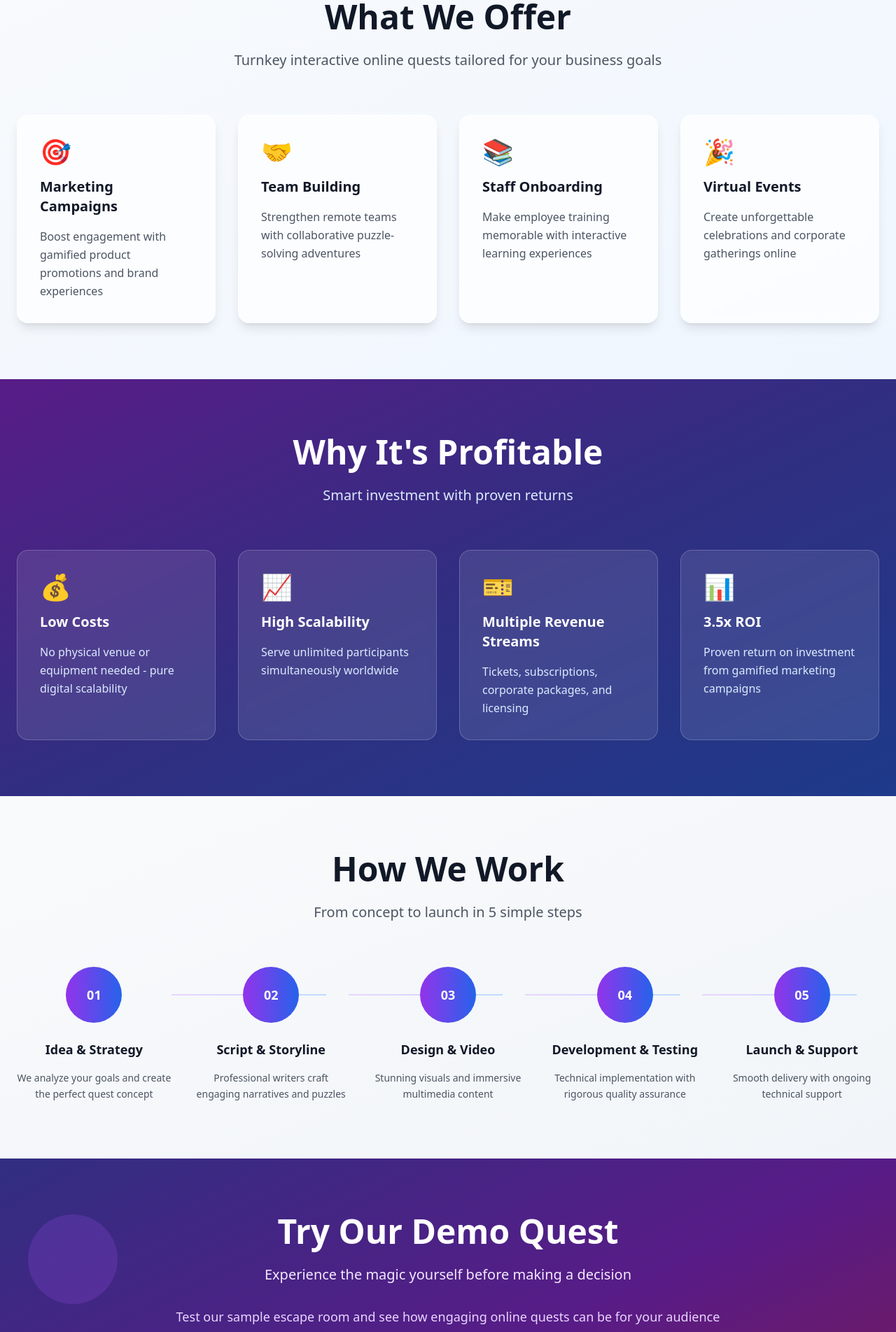
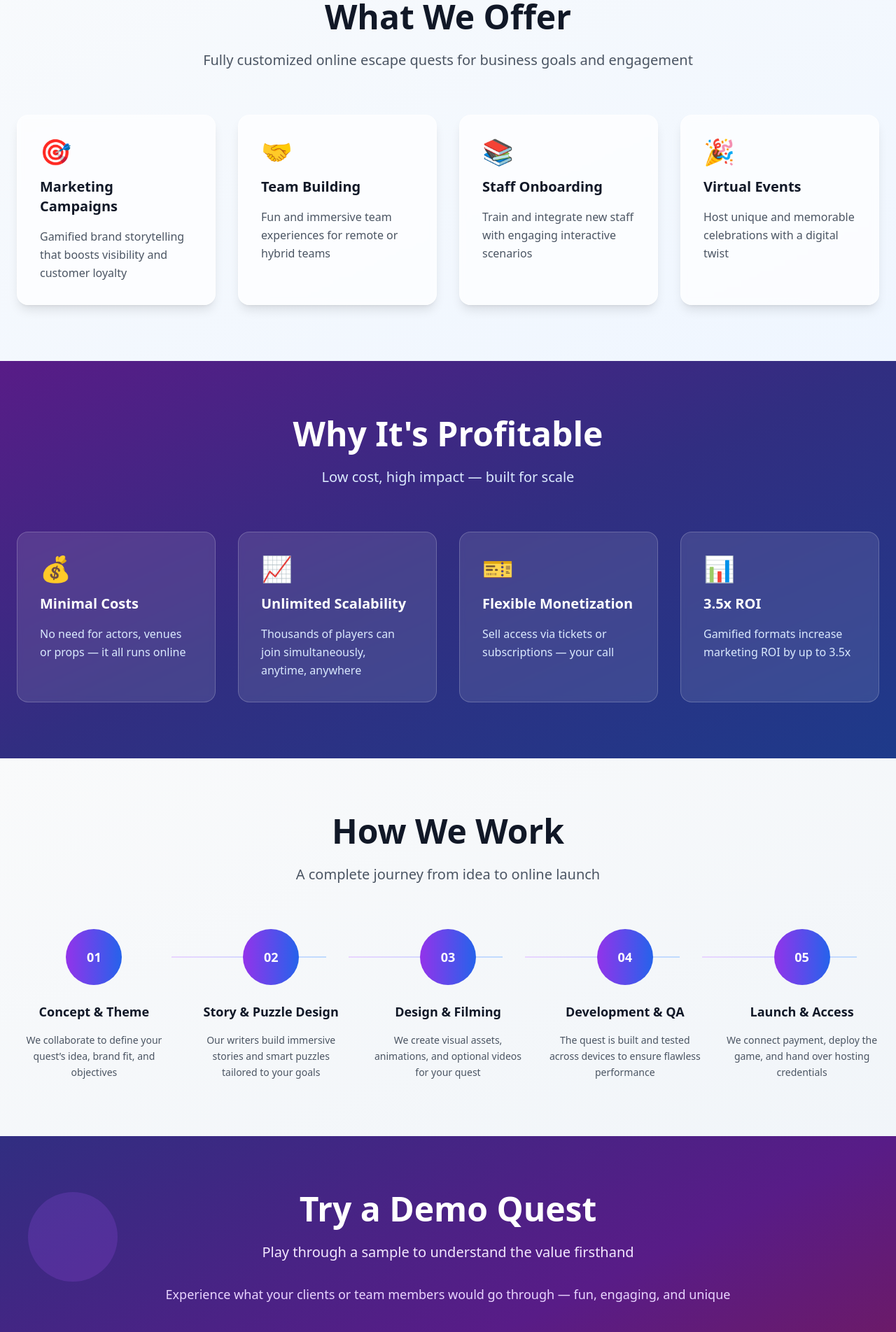
Before and after one commit to onyx144/quest-forge-landing, a React (Vite) app: page / in a window 1280 px wide. Shown: the part 880-2784 px from the top of the page at 70% size. Built offline with nearby package versions, Linux system fonts and the light colour scheme.

Commit message:
update: en language

```diff
--- a/src/contexts/LanguageContext.tsx
+++ b/src/contexts/LanguageContext.tsx
@@ -9,97 +9,99 @@ interface LanguageContextType {
 const translations = {
   en: {
     // Navigation
-    'nav.demo': 'Try Demo',
+   // Navigation
+'nav.demo': 'Try Demo Quest',
 'nav.contact': 'Contact Us',
 
 // Hero Section
-    'hero.title': 'Launch Your Branded Online Quest',
-    'hero.subtitle': 'Transform your business with interactive escape games that engage customers, build teams, and drive revenue',
-    'hero.cta': 'Get Your Custom Quest',
-    'hero.demo': 'Try Demo Quest',
+'hero.title': 'Launch Your Own Interactive Online Quest',
+'hero.subtitle': 'Engage your audience, promote your brand, and create unforgettable digital experiences',
+'hero.cta': 'Create My Quest',
+'hero.demo': 'Try Demo Now',
 
 // What We Offer
 'offer.title': 'What We Offer',
-    'offer.subtitle': 'Turnkey interactive online quests tailored for your business goals',
+'offer.subtitle': 'Fully customized online escape quests for business goals and engagement',
 'offer.marketing.title': 'Marketing Campaigns',
-    'offer.marketing.desc': 'Boost engagement with gamified product promotions and brand experiences',
+'offer.marketing.desc': 'Gamified brand storytelling that boosts visibility and customer loyalty',
 'offer.teambuilding.title': 'Team Building',
-    'offer.teambuilding.desc': 'Strengthen remote teams with collaborative puzzle-solving adventures',
+'offer.teambuilding.desc': 'Fun and immersive team experiences for remote or hybrid teams',
 'offer.onboarding.title': 'Staff Onboarding',
-    'offer.onboarding.desc': 'Make employee training memorable with interactive learning experiences',
+'offer.onboarding.desc': 'Train and integrate new staff with engaging interactive scenarios',
 'offer.events.title': 'Virtual Events',
-    'offer.events.desc': 'Create unforgettable celebrations and corporate gatherings online',
+'offer.events.desc': 'Host unique and memorable celebrations with a digital twist',
 
 // Why Profitable
 'profit.title': 'Why It\'s Profitable',
-    'profit.subtitle': 'Smart investment with proven returns',
-    'profit.lowcost.title': 'Low Costs',
-    'profit.lowcost.desc': 'No physical venue or equipment needed - pure digital scalability',
-    'profit.scalable.title': 'High Scalability',
-    'profit.scalable.desc': 'Serve unlimited participants simultaneously worldwide',
-    'profit.monetization.title': 'Multiple Revenue Streams',
-    'profit.monetization.desc': 'Tickets, subscriptions, corporate packages, and licensing',
+'profit.subtitle': 'Low cost, high impact — built for scale',
+'profit.lowcost.title': 'Minimal Costs',
+'profit.lowcost.desc': 'No need for actors, venues or props — it all runs online',
+'profit.scalable.title': 'Unlimited Scalability',
+'profit.scalable.desc': 'Thousands of players can join simultaneously, anytime, anywhere',
+'profit.monetization.title': 'Flexible Monetization',
+'profit.monetization.desc': 'Sell access via tickets or subscriptions — your call',
 'profit.roi.title': '3.5x ROI',
-    'profit.roi.desc': 'Proven return on investment from gamified marketing campaigns',
+'profit.roi.desc': 'Gamified formats increase marketing ROI by up to 3.5x',
 
 // How We Work
 'process.title': 'How We Work',
-    'process.subtitle': 'From concept to launch in 5 simple steps',
-    'process.step1.title': 'Idea & Strategy',
-    'process.step1.desc': 'We analyze your goals and create the perfect quest concept',
-    'process.step2.title': 'Script & Storyline',
-    'process.step2.desc': 'Professional writers craft engaging narratives and puzzles',
-    'process.step3.title': 'Design & Video',
-    'process.step3.desc': 'Stunning visuals and immersive multimedia content',
-    'process.step4.title': 'Development & Testing',
-    'process.step4.desc': 'Technical implementation with rigorous quality assurance',
-    'process.step5.title': 'Launch & Support',
-    'process.step5.desc': 'Smooth delivery with ongoing technical support',
+'process.subtitle': 'A complete journey from idea to online launch',
+'process.step1.title': 'Concept & Theme',
+'process.step1.desc': 'We collaborate to define your quest’s idea, brand fit, and objectives',
+'process.step2.title': 'Story & Puzzle Design',
+'process.step2.desc': 'Our writers build immersive stories and smart puzzles tailored to your goals',
+'process.step3.title': 'Design & Filming',
+'process.step3.desc': 'We create visual assets, animations, and optional videos for your quest',
+'process.step4.title': 'Development & QA',
+'process.step4.desc': 'The quest is built and tested across devices to ensure flawless performance',
+'process.step5.title': 'Launch & Access',
+'process.step5.desc': 'We connect payment, deploy the game, and hand over hosting credentials',
 
 // Use Cases
 'cases.title': 'Use Cases',
-    'cases.subtitle': 'Versatile solutions for every business need',
+'cases.subtitle': 'Where our online quests bring value',
 
 // Demo
-    'demo.title': 'Try Our Demo Quest',
-    'demo.subtitle': 'Experience the magic yourself before making a decision',
-    'demo.cta': 'Play Demo Now',
-    'demo.desc': 'Test our sample escape room and see how engaging online quests can be for your audience',
-    'demo.form.title': 'Demo Request',
-    'demo.form.name': 'Name',
-    'demo.form.namePlaceholder': 'Enter your name',
-    'demo.form.email': 'Email',
-    'demo.form.emailPlaceholder': 'your@email.com',
+'demo.title': 'Try a Demo Quest',
+'demo.subtitle': 'Play through a sample to understand the value firsthand',
+'demo.cta': 'Start Demo',
+'demo.desc': 'Experience what your clients or team members would go through — fun, engaging, and unique',
+'demo.form.title': 'Request a Demo',
+'demo.form.name': 'Your Name',
+'demo.form.namePlaceholder': 'Enter your full name',
+'demo.form.email': 'Email Address',
+'demo.form.emailPlaceholder': 'name@company.com',
 'demo.form.message': 'Message',
-    'demo.form.messagePlaceholder': 'Tell us about your project...',
+'demo.form.messagePlaceholder': 'What kind of quest are you looking for?',
 'demo.form.cancel': 'Cancel',
-    'demo.form.submit': 'Submit',
+'demo.form.submit': 'Request Demo',
 
 // Contact
-    'contact.title': 'Ready to Start?',
-    'contact.subtitle': 'Let\'s discuss your custom online quest project',
-    'contact.cta': 'Get Free Consultation',
+'contact.title': 'Let’s Create Your Quest',
+'contact.subtitle': 'Book a free consultation and get started',
+'contact.cta': 'Talk to an Expert',
 'contact.phone': 'Call Us',
-    'contact.email': 'Email Us',
+'contact.email': 'Send Us an Email',
 
 // Contact Form
 'contact.form.title': 'Contact Us',
-    'contact.form.description': 'Contact us to order a custom quest and receive a demo game code. Our team will help create a unique gaming experience for your business.',
-    'contact.form.name': 'Name',
-    'contact.form.namePlaceholder': 'Your name',
+'contact.form.description': 'Ready to launch your branded online quest? Get in touch — we’ll help you build a one-of-a-kind experience that works.',
+'contact.form.name': 'Full Name',
+'contact.form.namePlaceholder': 'Your full name',
 'contact.form.email': 'Email',
-    'contact.form.emailPlaceholder': 'your@email.com',
-    'contact.form.phone': 'Phone',
+'contact.form.emailPlaceholder': 'name@business.com',
+'contact.form.phone': 'Phone Number',
 'contact.form.phonePlaceholder': '+1 (555) 123-4567',
 'contact.form.company': 'Company',
-    'contact.form.companyPlaceholder': 'Company name',
-    'contact.form.youtube': 'YouTube Video (optional)',
+'contact.form.companyPlaceholder': 'Your business name',
+'contact.form.youtube': 'Promo Video (optional)',
 'contact.form.youtubePlaceholder': 'https://youtube.com/watch?v=...',
-    'contact.form.message': 'Message',
-    'contact.form.messagePlaceholder': 'Tell us about your project, goals and expectations...',
-    'contact.form.downloadPdf': 'Download Brochure',
+'contact.form.message': 'Your Message',
+'contact.form.messagePlaceholder': 'Tell us what kind of quest you want and your business goals',
+'contact.form.downloadPdf': 'Download Presentation',
 'contact.form.cancel': 'Cancel',
-    'contact.form.submit': 'Submit',
+'contact.form.submit': 'Send Request',
+
   },
   uk: {
     // Navigation
```
Lines whose indentation alone changed are shown as unchanged.
